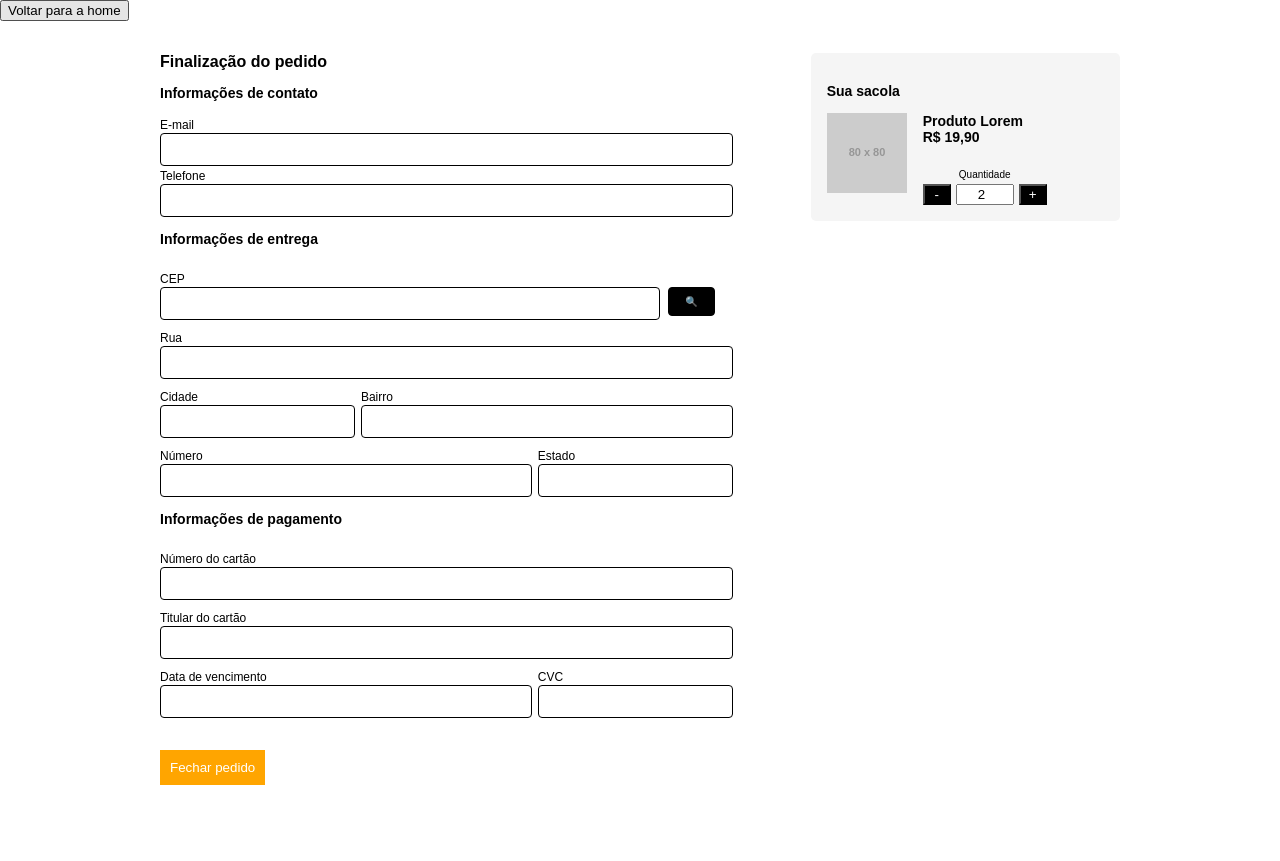
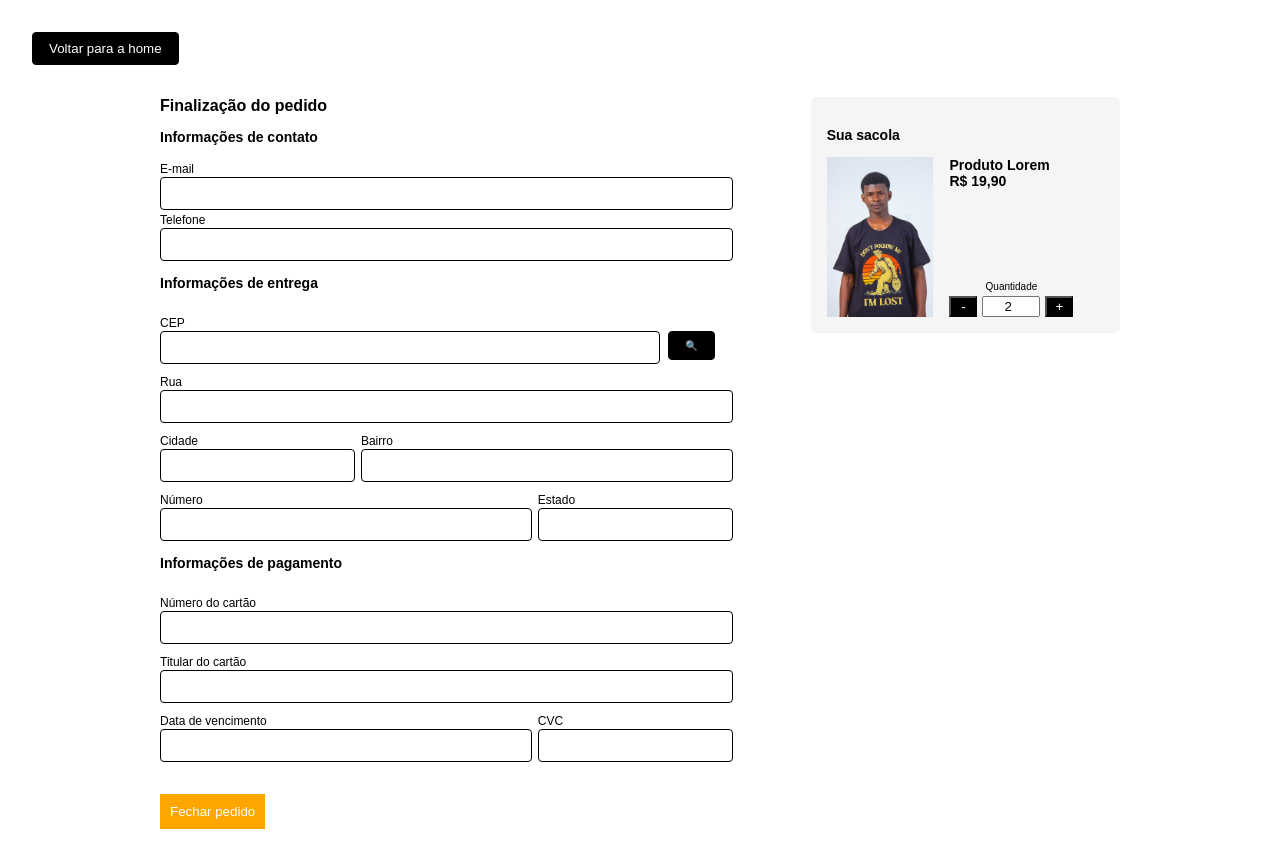
Before and after one commit to MatheusBeniniF/chico-rei, a Vue app: page /checkout in a window 1280 px wide. Before the commit the page ends 817 px from the top, so only its background shows below. Built offline with nearby package versions, Linux system fonts and the light colour scheme.

Commit message:
wip: fix validations in delivery info

```diff
--- a/src/components/BagInfo.vue
+++ b/src/components/BagInfo.vue
@@ -1,39 +1,6 @@
-<template>
-  <div class="cart-container">
-    <h3>Sua sacola</h3>
-    <div class="cart-item">
-      <img
-        :src="product.img"
-        alt="Produto"
-      >
-      <div class="cart-info">
-        <p>{{ product.name }}</p>
-        <p>R$ {{ product.price.toFixed(2).replace(".", ",") }}</p>
-        <label class="label-quantity">Quantidade</label>
-        <div class="quantity">
-          <button
-            class="change-quantity"
-            @click="updateQuantity(product.quantity - 1)"
-          >
-            -
-          </button>
-          <input
-            :value="product.quantity"
-            @change="(e) => updateQuantity(e.target.value)"
-          >
-          <button
-            class="change-quantity"
-            @click="updateQuantity(product.quantity + 1)"
-          >
-            +
-          </button>
-        </div>
-      </div>
-    </div>
-  </div>
-</template>
+<script setup>
+import chicoRei1 from "../assets/chico-rei-1.jpeg";
 
-<script setup>
 defineProps({
   product: {
     type: Object,
@@ -45,3 +12,43 @@ defineProps({
   },
 });
 </script>
+<template>
+  <div class="cart-container">
+    <h3>Sua sacola</h3>
+    <div class="cart-item">
+      <img
+        :src="chicoRei1"
+        alt="Produto"
+      >
+      <div class="cart-info">
+        <div>
+          <p>{{ product.name }}</p>
+          <p>R$ {{ product.price.toFixed(2).replace(".", ",") }}</p>
+        </div>
+        <div>
+        <label class="label-quantity">Quantidade</label>
+        <div class="quantity">
+          <button
+            class="change-quantity"
+            type="button"
+            @click="updateQuantity(product.quantity - 1)"
+          >
+            -
+          </button>
+          <input
+            :value="product.quantity"
+            @change="(e) => updateQuantity(e.target.value)"
+          >
+          <button
+            class="change-quantity"
+            type="button"
+            @click="updateQuantity(product.quantity + 1)"
+          >
+            +
+          </button>
+        </div>
+      </div>
+      </div>
+    </div>
+  </div>
+</template>
--- a/src/components/ContactInfo.vue
+++ b/src/components/ContactInfo.vue
@@ -3,12 +3,12 @@
     <h3>Informações de contato</h3>
     <div>
       <label for="email">E-mail</label>
-      <input v-model="localForm.email" />
+      <input v-model="localForm.email">
       <span v-if="errors.email" class="error">{{ errors.email[0] }}</span>
     </div>
     <div>
       <label for="phone">Telefone</label>
-      <input v-model="localForm.phone" />
+      <input v-model="localForm.phone">
       <span v-if="errors.phone" class="error">{{ errors.phone[0] }}</span>
     </div>
   </div>
--- a/src/components/DeliveryInfo.vue
+++ b/src/components/DeliveryInfo.vue
@@ -2,12 +2,11 @@
   <div class="container">
     <h3>Informações de entrega</h3>
     <div>
-
       <label for="cep">CEP</label>
       <div class="cep-container">
-        <input v-model="localForm.cep" @blur="fetchAddress">
-        <button :disabled="loadingCep" @click="fetchAddress">
-          🔍
+        <input v-model="localForm.cep">
+        <button :disabled="loadingCep" @click="fetchAddress(localForm.cep)" type="button">
+  🔍
         </button>
       </div>
     </div>
@@ -35,7 +34,7 @@
     <div class="side-by-side">
       <div class="side-2">
         <label for="number">Número</label>
-        <input v-model="localForm.number" type="number">
+        <input v-model="localForm.number">
         <span v-if="errors.number" class="error">{{ errors.number[0] }}</span>
 
       </div>
@@ -82,4 +81,5 @@ watch(
   },
   { deep: true }
 );
+
 </script>
--- a/src/components/PaymentInfo.vue
+++ b/src/components/PaymentInfo.vue
@@ -21,7 +21,7 @@
     <div class="side-by-side">
       <div class="side-2">
         <label for="expiration">Data de vencimento</label>
-        <input v-model="localForm.expiration" type="number" />
+        <input v-model="localForm.expiration" />
         <span v-if="errors.expiration" class="error">
           {{ errors.expiration[0] }}
         </span>
--- a/src/styles/checkout.less
+++ b/src/styles/checkout.less
@@ -87,6 +87,11 @@
   background-color: #000;
   color: @primary-color;
   width: 28px;
+  cursor: pointer;
+}
+
+.change-quantity:hover {
+  opacity: 0.8;
 }
 
 .cart-container {
@@ -101,8 +106,7 @@
     gap: 1rem;
 
     img {
-      width: 80px;
-      height: 80px;
+      height: 10rem;
     }
 
     .quantity {
@@ -157,6 +161,20 @@
   margin-bottom: 4px;
 }
 
+.back-home {
+  background-color: @secondary-color;
+  color: @primary-color;
+  border: 1px solid @secondary-color;
+  border-radius: 4px;
+  padding: 0.5rem 1rem;
+  cursor: pointer;
+  margin: 2rem 2rem 0 2rem;
+}
+
+.back-home:hover {
+  opacity: 0.8;
+}
+
 @keyframes spin {
   0% {
     transform: rotate(0deg);
--- a/src/views/CheckoutView.vue
+++ b/src/views/CheckoutView.vue
@@ -38,7 +38,7 @@ const form = ref({
 
 const schema = z.object({
   email: z.string().email("E-mail inválido"),
-  phone: z.string().regex(/^\(\d{2}\) \d{4,5}-\d{4}$/, "Telefone inválido"),
+  phone: z.string().regex(/^\d{10,11}$/, "Telefone inválido"),
   cep: z.string().regex(/^\d{5}-\d{3}$/, "CEP inválido"),
   street: z.string().min(1, "Campo obrigatório"),
   neighborhood: z.string().min(1, "Campo obrigatório"),
@@ -55,13 +55,12 @@ const errors = ref({});
 const loadingCep = ref(false);
 const successMessage = ref(false);
 
-const fetchAddress = async () => {
-  if (!form.value.cep.match(/^\d{5}-\d{3}$/)) return;
+const fetchAddress = async (cepValue) => {
   loadingCep.value = true;
 
   setTimeout(async () => {
   try {
-      const data = await cep(form.value.cep.replace("-", ""));
+    const data = await cep(cepValue.replace("-", ""));
     form.value.street = data.street;
     form.value.city = data.city;
     form.value.state = data.state;
@@ -71,7 +70,7 @@ const fetchAddress = async () => {
   } finally {
     loadingCep.value = false;
   }
-  }, 3000);
+  }, 2000);
 };
 
 const updateQuantity = (value) => {
@@ -93,15 +92,24 @@ const submitOrder = (e) => {
 
 <template>
   <form @submit="submitOrder">
-    <button class="submit-btn" @click="goToHome">
+    <button class="back-home" @click="goToHome">
       Voltar para a home
     </button>
     <div class="checkout-container">
+      <div v-if="loadingCep" class="loading-overlay">
+        <div class="spinner"></div>
+      </div>
       <div class="form-container">
         <h2>Finalização do pedido</h2>
 
         <ContactInfo :form="form" :errors="errors" />
-        <DeliveryInfo :form="form" :errors="errors" :fetch-address="fetchAddress" :loading-cep="loadingCep" />
+        <DeliveryInfo
+          :form="form"
+          @update:form="(newForm) => form = newForm"
+          :errors="errors"
+          :fetch-address="fetchAddress"
+          :loading-cep="loadingCep"
+        />
         <PaymentInfo :form="form" :errors="errors" />
 
         <button class="submit-btn" type="submit">
```
Lines whose indentation alone changed are shown as unchanged.
